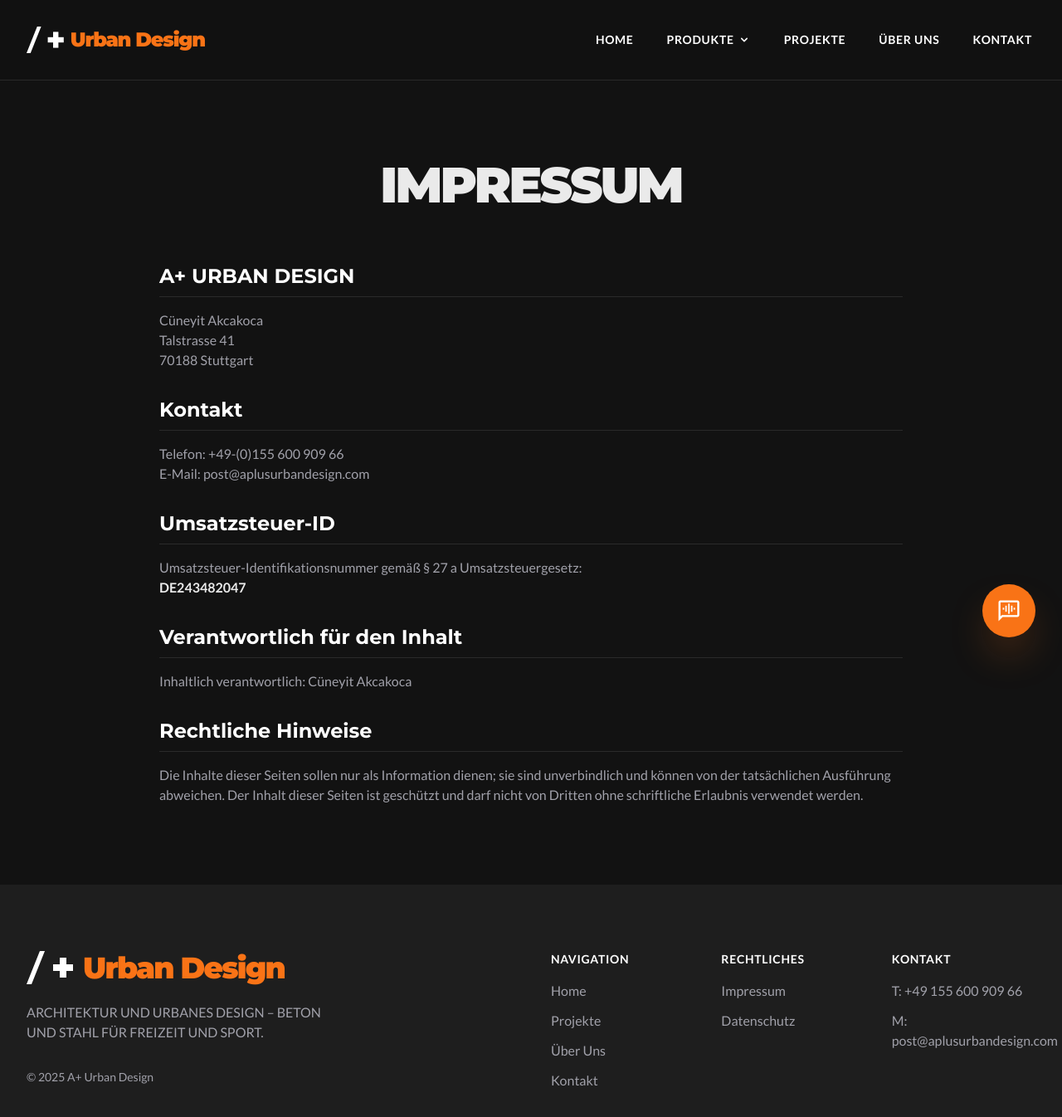
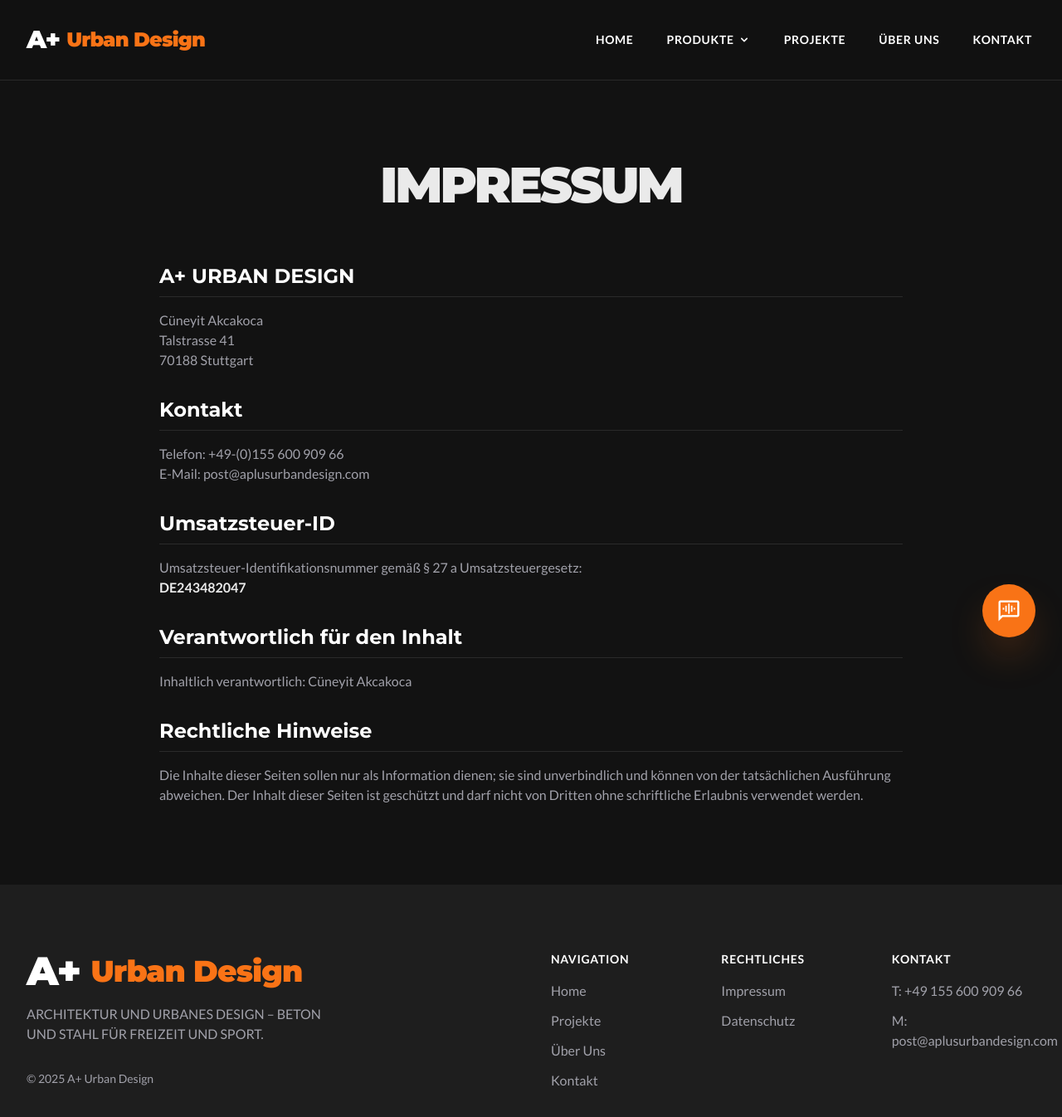
Before and after one commit to jknaf/aplus, a React (Vite) app: page /#/impressum in a window 1280 px wide. Shown: the top 1346 px of the page at 83% size. Built offline with nearby package versions, Linux system fonts and the light colour scheme.

Commit message:
feat: Update branding logo in header and footer
Replaces the SVG logo with a text-based logo in both the header and footer components. This provides a more consistent and potentially more accessible branding element across the application.

```diff
--- a/components/Footer.tsx
+++ b/components/Footer.tsx
@@ -8,19 +8,9 @@ const Footer: React.FC = () => {
         <div className="grid grid-cols-1 lg:grid-cols-2 gap-12">
           <div className="lg:col-span-1">
             <Link to="/" className="inline-block">
-              <div className="flex items-center text-4xl font-black font-heading tracking-tighter text-brand-heading">
-                <svg
-                  xmlns="http://www.w3.org/2000/svg"
-                  viewBox="0 0 140 100"
-                  className="h-10 w-auto"
-                  fill="currentColor"
-                  aria-hidden="true"
-                >
-                  <path d="M0 100 L40 0 L55 0 L15 100 H0 Z" />
-                  <path d="M80 40 H140 V60 H80 Z" />
-                  <path d="M100 20 H120 V80 H100 Z" />
-                </svg>
-                <span className="ml-3 text-brand-orange">Urban Design</span>
+               <div className="flex items-center font-black font-heading tracking-tighter text-brand-heading">
+                <span className="text-5xl text-white">A+</span>
+                <span className="ml-3 text-4xl text-brand-orange">Urban Design</span>
               </div>
             </Link>
             <p className="mt-4 max-w-sm text-brand-muted">
--- a/components/Header.tsx
+++ b/components/Header.tsx
@@ -33,19 +33,9 @@ const Header: React.FC = () => {
       <div className="container mx-auto px-4 sm:px-6 lg:px-8">
         <div className="flex items-center justify-between h-24">
           <Link to="/" className="flex-shrink-0">
-            <div className="flex items-center text-2xl font-black font-heading text-brand-heading tracking-tighter">
-              <svg
-                xmlns="http://www.w3.org/2000/svg"
-                viewBox="0 0 140 100"
-                className="h-8 w-auto"
-                fill="currentColor"
-                aria-hidden="true"
-              >
-                <path d="M0 100 L40 0 L55 0 L15 100 H0 Z" />
-                <path d="M80 40 H140 V60 H80 Z" />
-                <path d="M100 20 H120 V80 H100 Z" />
-              </svg>
-              <span className="ml-2 text-brand-orange">Urban Design</span>
+            <div className="flex items-center font-black font-heading tracking-tighter">
+              <span className="text-3xl text-white">A+</span>
+              <span className="ml-2 text-2xl text-brand-orange">Urban Design</span>
             </div>
           </Link>
           <div className="hidden md:block">
```
